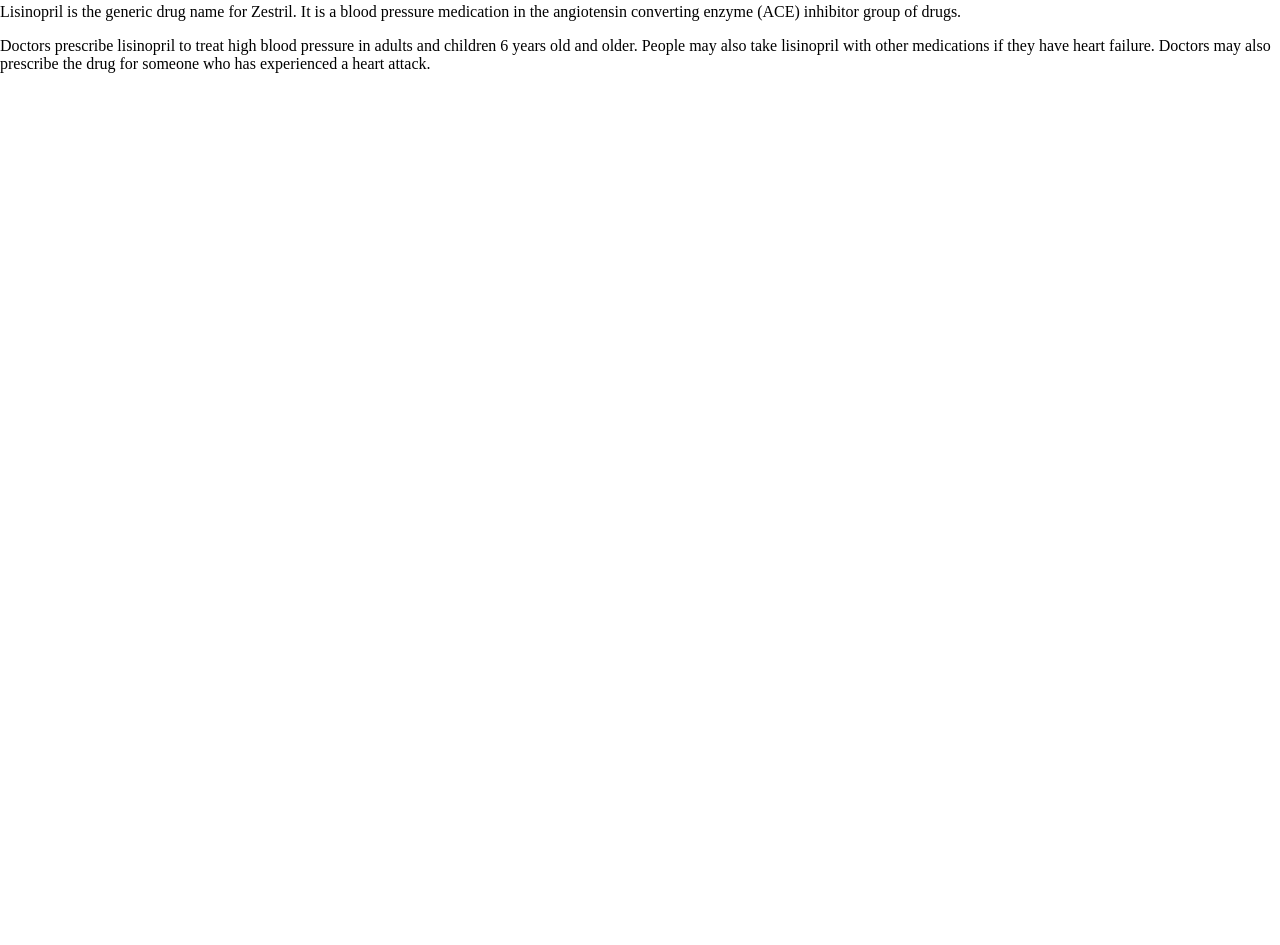
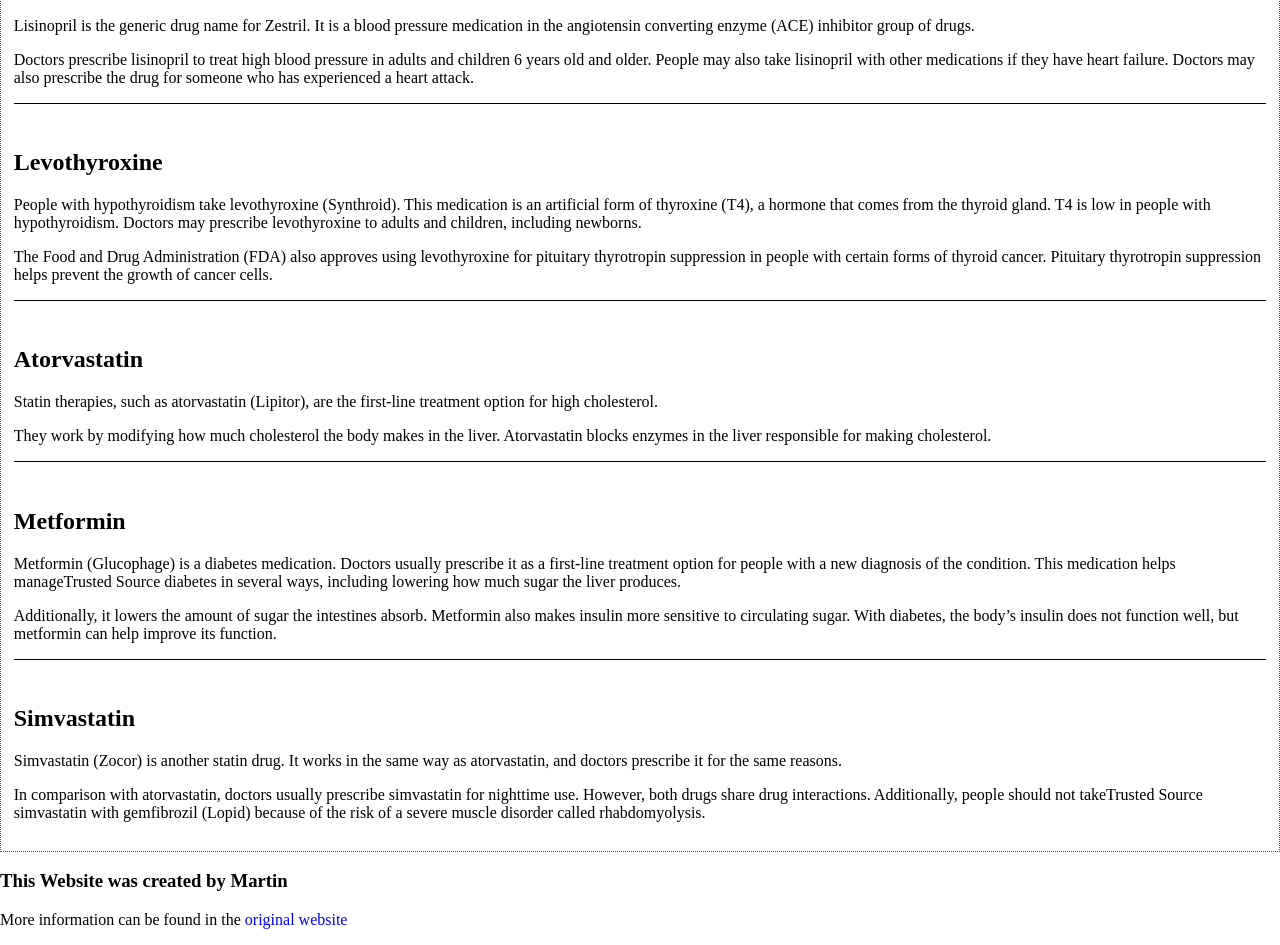
Before and after one commit to dev-martin02/Top-5-Medication, a plain HTML site: page index.html in a window 1280 px wide. Shown: the part 214-1159 px from the top of the page. Before the commit the page ends 800 px from the top, so only its background shows below. Drawn offline with Linux system fonts and the light colour scheme.

Commit message:
HTML File done

```diff
--- a/index.css
+++ b/index.css
@@ -2,10 +2,23 @@
   margin: 0;
   padding: 0;
 }
+/* Tools */
+.border {
+  border: 1px red dotted;
+}
+a {
+  text-decoration: none;
+  color: black;
+}
+.border-top {
+  border-top: 1px black solid;
+}
+.border-bottom {
+  border-bottom: 0.1px black solid;
+}
+/* Tools ends */
 /* Head */
-header {
-  border: 1px red solid;
-}
+
 nav {
   border: 1px red solid;
   font-size: 80%;
@@ -28,3 +41,18 @@
   border-bottom: 1px black solid;
 }
 /* Head Ends */
+
+/* Main */
+section {
+  padding: 1%;
+}
+/* Main ends */
+
+/* Footer */
+#original {
+  color: blue;
+}
+#original:hover {
+  text-decoration: underline;
+}
+/* Footer ends */
--- a/index.html
+++ b/index.html
@@ -7,21 +7,21 @@
     <link rel="stylesheet" href="index.css" />
   </head>
   <body>
-    <header>
+    <header class="border">
       <nav>
         <ul class="medication">
-          <li>Lisinopril</li>
-          <li>Levothyroxine</li>
-          <li>Atorvastatin</li>
-          <li>Metformin</li>
-          <li>Simvastatin</li>
+          <li><a href="#Lisinopril">Lisinopril</a></li>
+          <li><a href="#Levothyroxine">Levothyroxine</a></li>
+          <li><a href="#Atorvastatin">Atorvastatin</a></li>
+          <li><a href="#Metformin">Metformin</a></li>
+          <li><a href="#Simvastatin">Simvastatin</a></li>
         </ul>
       </nav>
       <h1>Top 5 Medications in the USA</h1>
     </header>
-    <main>
+    <main class="border">
       <section id="Lisinopril">
-        <article class="info-medication">
+        <article class="info-medication border-bottom">
           <h2>Lisinopril</h2>
           <p>
             Lisinopril is the generic drug name for Zestril. It is a blood
@@ -36,7 +36,87 @@
           </p>
         </article>
       </section>
+
+      <section id="Levothyroxine">
+        <article class="info-medication border-bottom">
+          <h2>Levothyroxine</h2>
+          <p>
+            People with hypothyroidism take levothyroxine (Synthroid). This
+            medication is an artificial form of thyroxine (T4), a hormone that
+            comes from the thyroid gland. T4 is low in people with
+            hypothyroidism. Doctors may prescribe levothyroxine to adults and
+            children, including newborns.
+          </p>
+          <p>
+            The Food and Drug Administration (FDA) also approves using
+            levothyroxine for pituitary thyrotropin suppression in people with
+            certain forms of thyroid cancer. Pituitary thyrotropin suppression
+            helps prevent the growth of cancer cells.
+          </p>
+        </article>
+      </section>
+
+      <section id="Atorvastatin">
+        <article class="info-medication border-bottom">
+          <h2>Atorvastatin</h2>
+          <p>
+            Statin therapies, such as atorvastatin (Lipitor), are the first-line
+            treatment option for high cholesterol.
+          </p>
+          <p>
+            They work by modifying how much cholesterol the body makes in the
+            liver. Atorvastatin blocks enzymes in the liver responsible for
+            making cholesterol.
+          </p>
+        </article>
+      </section>
+
+      <section id="Metformin">
+        <article class="info-medication border-bottom">
+          <h2>Metformin</h2>
+          <p>
+            Metformin (Glucophage) is a diabetes medication. Doctors usually
+            prescribe it as a first-line treatment option for people with a new
+            diagnosis of the condition. This medication helps manageTrusted
+            Source diabetes in several ways, including lowering how much sugar
+            the liver produces.
+          </p>
+          <p>
+            Additionally, it lowers the amount of sugar the intestines absorb.
+            Metformin also makes insulin more sensitive to circulating sugar.
+            With diabetes, the body’s insulin does not function well, but
+            metformin can help improve its function.
+          </p>
+        </article>
+      </section>
+
+      <section id="Simvastatin">
+        <article class="info-medication">
+          <h2>Simvastatin</h2>
+          <p>
+            Simvastatin (Zocor) is another statin drug. It works in the same way
+            as atorvastatin, and doctors prescribe it for the same reasons.
+          </p>
+          <p>
+            In comparison with atorvastatin, doctors usually prescribe
+            simvastatin for nighttime use. However, both drugs share drug
+            interactions. Additionally, people should not takeTrusted Source
+            simvastatin with gemfibrozil (Lopid) because of the risk of a severe
+            muscle disorder called rhabdomyolysis.
+          </p>
+        </article>
+      </section>
     </main>
-    <footer></footer>
+    <footer>
+      <h3>This Website was created by Martin</h3>
+      <p>
+        More information can be found in the
+        <a
+          href="https://www.medicalnewstoday.com/articles/most-common-medications"
+          id="original"
+          >original website
+        </a>
+      </p>
+    </footer>
   </body>
 </html>
```
